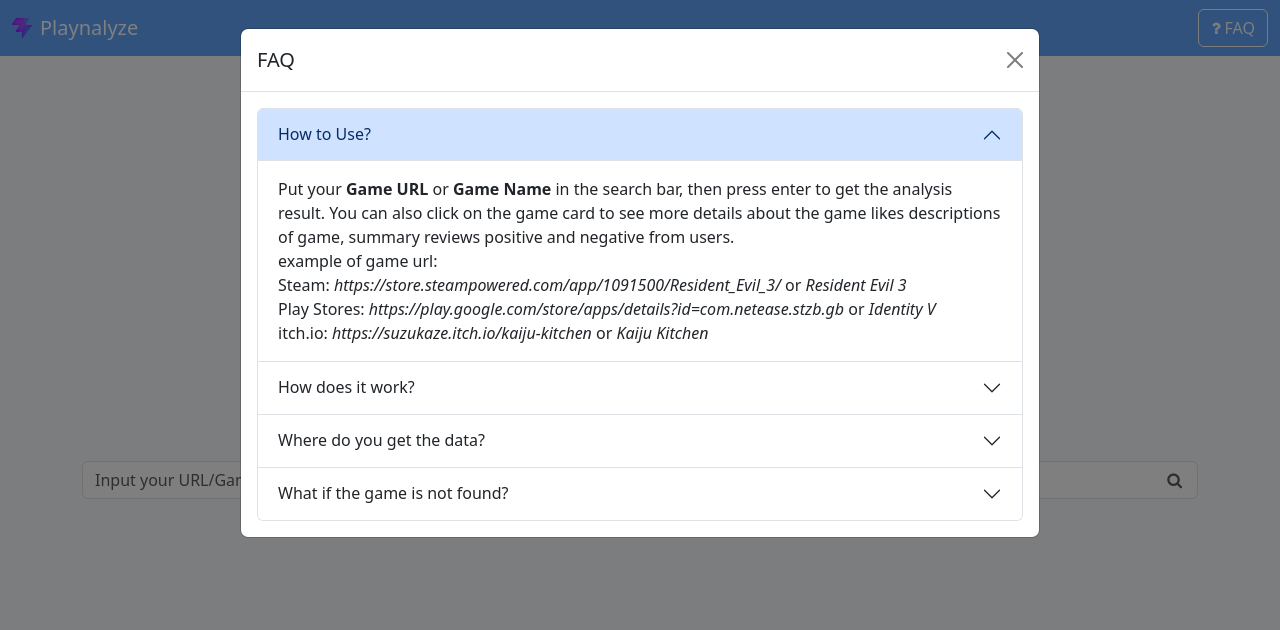
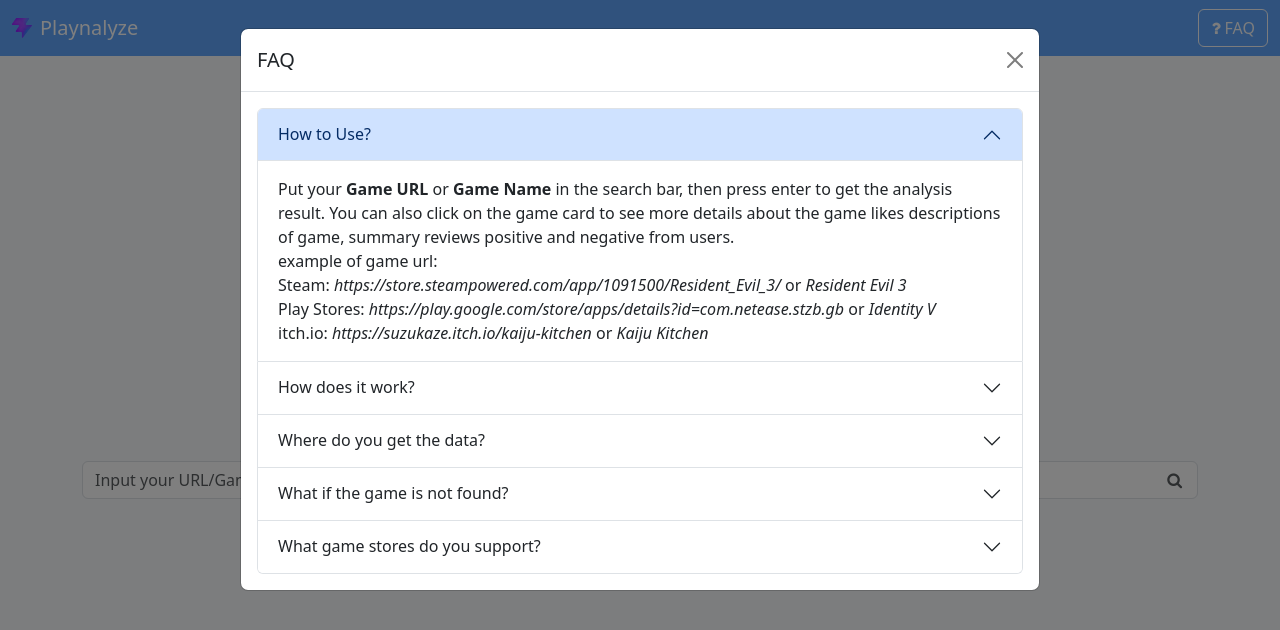
Before and after one commit to Gin-Arata/playnalyze-web-app, a React (Vite) app in the folder frontend/: page / in a window 1280 px wide. Both pictures are taken after a click on the button "FAQ". Shown: the top 630 px of the page. Built offline with nearby package versions, Linux system fonts and the light colour scheme.

Commit message:
fix: add accordion five

```diff
--- a/frontend/src/Dashboard/Component/Modal/FAQModal.tsx
+++ b/frontend/src/Dashboard/Component/Modal/FAQModal.tsx
@@ -116,7 +116,29 @@
 										className="accordion-collapse collapse"
 									>
 										<div className="accordion-body">
-											If the game is not found, we will display a message indicating that the game could not be found. You can try searching for a different game or check the spelling of the game name or an URL of the game.
+											If the game is not found, we will display a message indicating that the game could not be found. You can try searching for a different game or check the spelling of the game name or URL of the game.
+										</div>
+									</div>
+								</div>
+                                <div className="accordion-item">
+									<h2 className="accordion-header">
+										<button
+											className="accordion-button collapsed"
+											type="button"
+											data-bs-toggle="collapse"
+											data-bs-target="#panelsStayOpen-collapseFive"
+											aria-expanded="false"
+											aria-controls="panelsStayOpen-collapseFive"
+										>
+											What game stores do you support?
+										</button>
+									</h2>
+									<div
+										id="panelsStayOpen-collapseFive"
+										className="accordion-collapse collapse"
+									>
+										<div className="accordion-body">
+											We support games from various stores including <strong>Steam</strong>, <strong>Play Store</strong>, and <strong>itch.io</strong>.
 										</div>
 									</div>
 								</div>
```
